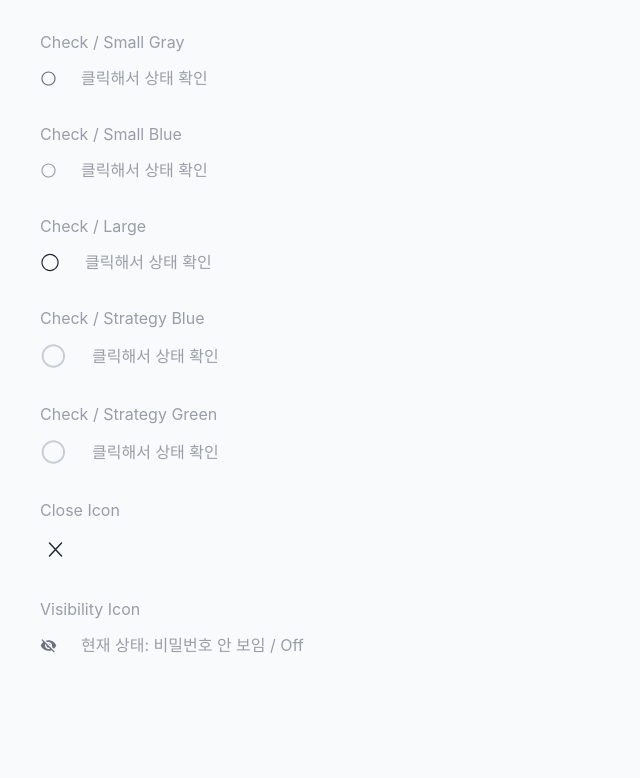
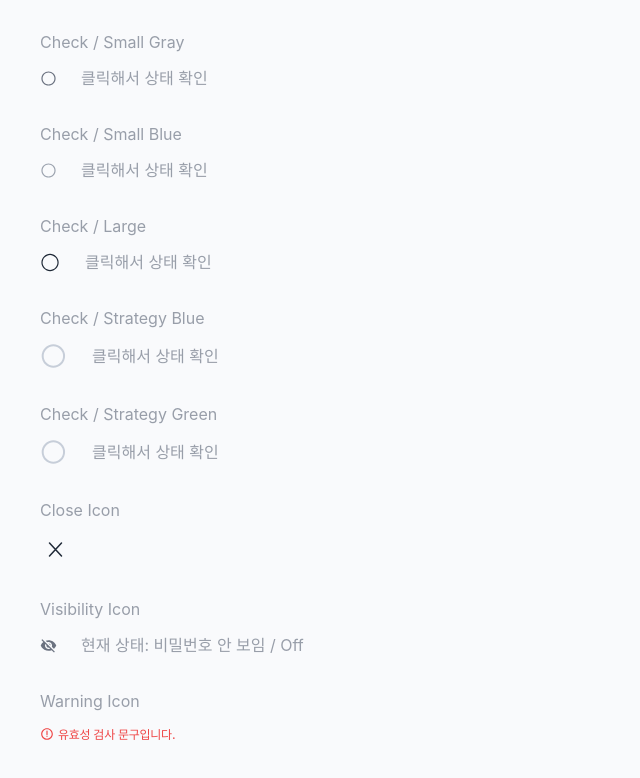
Before and after one commit to BUTIM-butim/BUTIM-FE, a React (Vite) app: page / in a window 1280 px wide. Shown: the part 1639-2417 px from the top of the page, without its empty margins (0-640 px from the left). Before the commit the page ends 2336 px from the top, so only its background shows below. Built offline with nearby package versions, Linux system fonts and the light colour scheme; a web font is replaced by a local one.

Commit message:
feat: 유효성 검사 아이콘 컴포넌트 추가

```diff
--- /dev/null
+++ b/src/components/common/icons/WarningIcon.tsx
@@ -0,0 +1,22 @@
+type WarningIconProps = {
+  className?: string;
+};
+
+const WarningIcon = ({ className = "" }: WarningIconProps) => {
+  return (
+    <svg
+      className={`h-[14px] w-[14px] text-warning-red ${className}`}
+      viewBox="0 0 14 14"
+      fill="none"
+      xmlns="http://www.w3.org/2000/svg"
+      aria-hidden="true"
+    >
+      <path
+        d="M6.99984 1.1665C10.2216 1.1665 12.8332 3.77809 12.8332 6.99984C12.8332 10.2216 10.2216 12.8332 6.99984 12.8332C3.77809 12.8332 1.1665 10.2216 1.1665 6.99984C1.1665 3.77809 3.77809 1.1665 6.99984 1.1665ZM6.99984 2.33317C5.76216 2.33317 4.57518 2.82484 3.70001 3.70001C2.82484 4.57518 2.33317 5.76216 2.33317 6.99984C2.33317 8.23751 2.82484 9.4245 3.70001 10.2997C4.57518 11.1748 5.76216 11.6665 6.99984 11.6665C8.23751 11.6665 9.4245 11.1748 10.2997 10.2997C11.1748 9.4245 11.6665 8.23751 11.6665 6.99984C11.6665 5.76216 11.1748 4.57518 10.2997 3.70001C9.4245 2.82484 8.23751 2.33317 6.99984 2.33317ZM6.99984 8.74984C7.15455 8.74984 7.30292 8.8113 7.41232 8.92069C7.52171 9.03009 7.58317 9.17846 7.58317 9.33317C7.58317 9.48788 7.52171 9.63625 7.41232 9.74565C7.30292 9.85505 7.15455 9.9165 6.99984 9.9165C6.84513 9.9165 6.69675 9.85505 6.58736 9.74565C6.47796 9.63625 6.4165 9.48788 6.4165 9.33317C6.4165 9.17846 6.47796 9.03009 6.58736 8.92069C6.69675 8.8113 6.84513 8.74984 6.99984 8.74984ZM6.99984 3.49984C7.15455 3.49984 7.30292 3.5613 7.41232 3.67069C7.52171 3.78009 7.58317 3.92846 7.58317 4.08317V7.58317C7.58317 7.73788 7.52171 7.88625 7.41232 7.99565C7.30292 8.10505 7.15455 8.1665 6.99984 8.1665C6.84513 8.1665 6.69675 8.10505 6.58736 7.99565C6.47796 7.88625 6.4165 7.73788 6.4165 7.58317V4.08317C6.4165 3.92846 6.47796 3.78009 6.58736 3.67069C6.69675 3.5613 6.84513 3.49984 6.99984 3.49984Z"
+        fill="currentColor"
+      />
+    </svg>
+  );
+};
+
+export default WarningIcon;
--- a/src/main.tsx
+++ b/src/main.tsx
@@ -6,5 +6,6 @@ import ButtonTestPage from "./pages/dev/ButtonTestPage";
 createRoot(document.getElementById("root")!).render(
   <StrictMode>
     <ButtonTestPage />
+    {/*버튼 및 아이콘 테스트 페이지입니다. 버튼 컴포넌트들 사용 코드 및 UI를 확인할 때 참고해주세요. */}
   </StrictMode>,
 );
--- a/src/pages/dev/ButtonTestPage.tsx
+++ b/src/pages/dev/ButtonTestPage.tsx
@@ -5,6 +5,7 @@ import OutlineButton from "../../components/common/button/OutlineButton";
 import CheckButton from "../../components/common/check/CheckButton";
 import CloseIcon from "../../components/common/icons/CloseIcon";
 import VisibilityIcon from "../../components/common/icons/VisibilityIcon";
+import WarningIcon from "../../components/common/icons/WarningIcon";
 
 const ButtonTestPage = () => {
   const [smallGrayChecked, setSmallGrayChecked] = useState(false);
@@ -202,6 +203,14 @@ const ButtonTestPage = () => {
             </span>
           </div>
         </div>
+
+        <div>
+          <p className="mb-3 text-text-gray">Warning Icon</p>
+          <div className="flex items-center gap-[4px] text-warning-red">
+            <WarningIcon />
+            <span className="typo-warning-text">유효성 검사 문구입니다.</span>
+          </div>
+        </div>
       </section>
     </main>
   );
```
